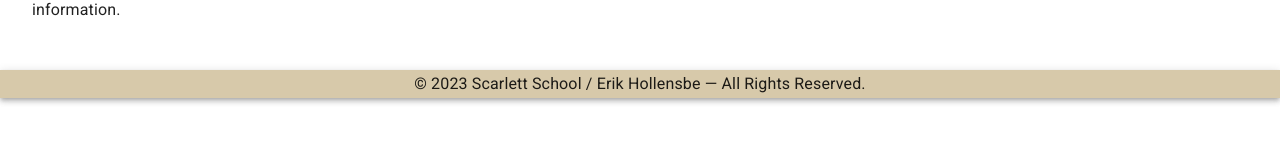
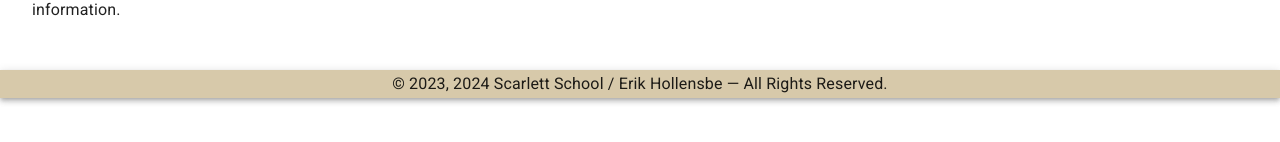
Before and after one commit to erikh/scarlett-school.web, a React (Create React App) app: page / in a window 1280 px wide. Shown: the part 402-544 px from the top of the page. Built offline with nearby package versions, Linux system fonts and the light colour scheme; what preval.macro would draw is missing.

Commit message:
starting the car
Signed-off-by: Erik Hollensbe <git@hollensbe.org>

```diff
--- a/src/components/footer/index.js
+++ b/src/components/footer/index.js
@@ -8,8 +8,8 @@ export default function Footer() {
       <AppBar position="static" color="secondary">
         <center>
           <Typography variant="subtitle1" sx={{ flexGrow: 1 }}>
-            &copy; 2023 Scarlett School / Erik Hollensbe &mdash; All Rights
-            Reserved.
+            &copy; 2023, 2024 Scarlett School / Erik Hollensbe &mdash; All
+            Rights Reserved.
           </Typography>
         </center>
       </AppBar>
```
Also changed, not shown: source/lessons/general-programming/4-types.md (+6 -0 lines).
